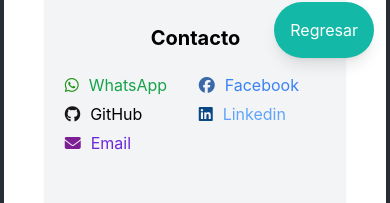
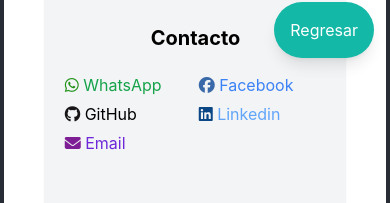
Before and after one commit to 2Angel000/senias, a React (Create React App) app: page /info in a window 390 px wide. Shown: the part 770-973 px from the top of the page. Built offline with nearby package versions, Linux system fonts and the light colour scheme.

Commit message:
Responsive Movil_1.7

```diff
--- a/src/components/Contact.jsx
+++ b/src/components/Contact.jsx
@@ -12,35 +12,35 @@ export default function Contact() {
         <li className="text-gray-700 text-base">
           <NavLink to={"https://wa.me/qr/QWHKB2HYZV7TI1"} target="_blank" rel="noopener noreferrer">
             <i className="fa-brands fa-whatsapp" style={{ color: "#22931a" }} />
-            <span className="espaciado text-green-600">WhatsApp</span>
+            <span className="lg:espaciado text-green-600"> WhatsApp</span>
           </NavLink>
         </li>
 
         <li className="text-base">
           <NavLink to={"https://www.facebook.com/miguelangel.mrtinez"} target="_blank" rel="noopener noreferrer">
             <i className="fa-brands fa-facebook" style={{ color: "#3A69A9" }} />
-            <span className="espaciado text-blue-500">Facebook</span>
+            <span className="lg:espaciado text-blue-500"> Facebook</span>
           </NavLink>
         </li>
 
         <li className="text-base">
           <NavLink to={"https://github.com/2Angel000?tab=repositories"} target="_blank" rel="noopener noreferrer">
             <i className="fa-brands fa-github" style={{ color: "#171515" }} />
-            <span className="espaciado text-black">GitHub</span>
+            <span className="lg:espaciado text-black"> GitHub</span>
           </NavLink>
         </li>
 
         <li className="text-base">
           <NavLink to={"https://www.linkedin.com/in/mangel13/"} target="_blank" rel="noopener noreferrer">
             <i className="fa-brands fa-linkedin" style={{ color: "#0B4784" }} />
-            <span className="espaciado text-blue-400">Linkedin</span>
+            <span className="lg:espaciado text-blue-400"> Linkedin</span>
           </NavLink>
         </li>
 
         <li className="text-base">
           <NavLink to={mailtoURL} target="_blank" rel="noopener noreferrer">
             <i className="fa-solid fa-envelope" style={{ color: "#7E1E95" }} />
-            <span className="espaciado text-violet-700">Email</span>
+            <span className="lg:espaciado text-violet-700"> Email</span>
           </NavLink>
         </li>
       </ul>
```
Also changed, not shown: 7 other files (tests, documents, lock files or other folders).
